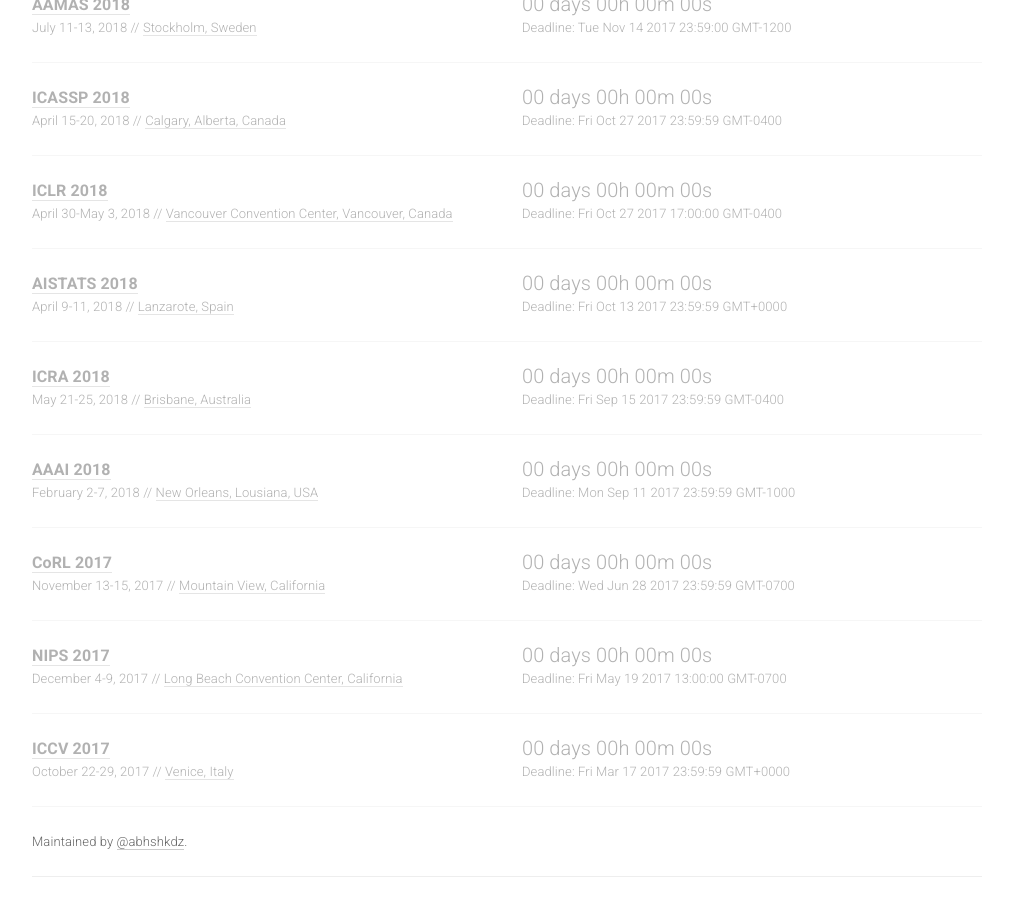
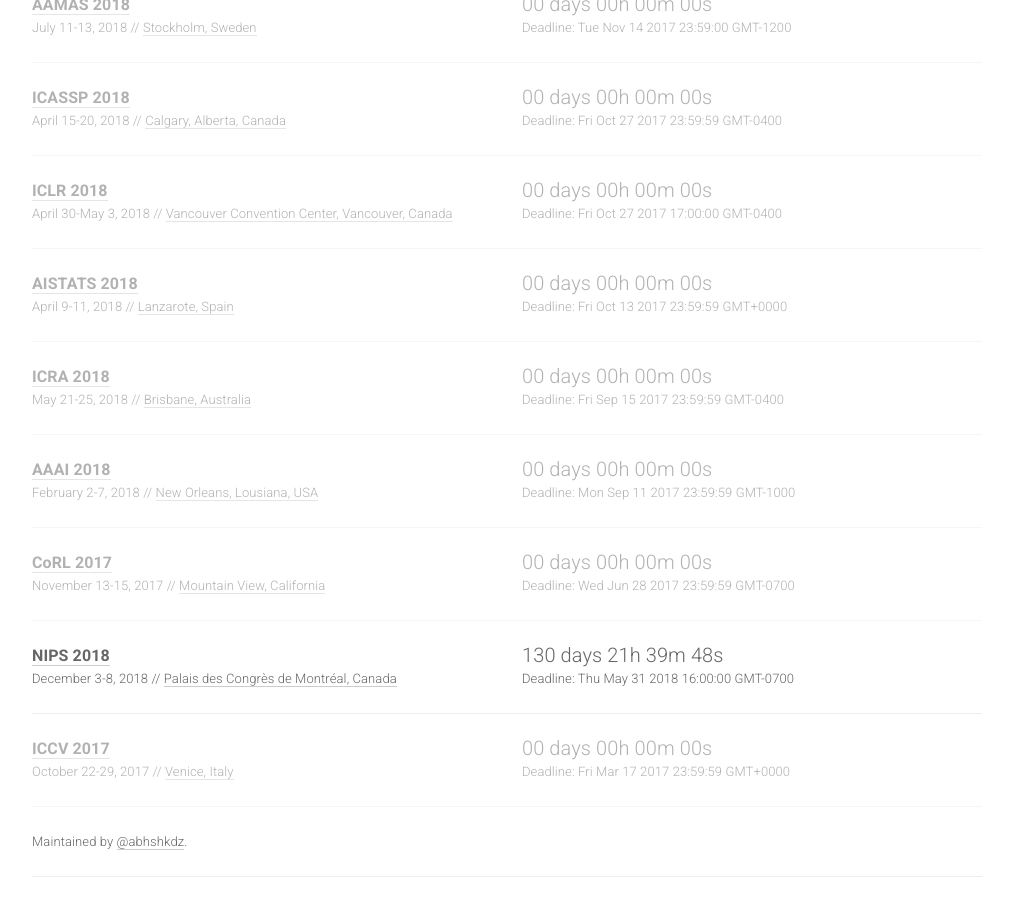
Before and after one commit to paperswithcode/ai-deadlines, a Jekyll site: the page built from index.html, in a window 1280 px wide and 900 px high, scrolled down 1721 px. Shown: the whole window, without its empty margins (133-1146 px from the left). Built offline with Jekyll 4.4.1, drawn with Linux system fonts in a browser that asks for light colours; nearby versions of some CDN libraries; comment, search, counter and statistics services are not loaded.

Commit message:
Update NIPS to 2018

```diff
--- a/_data/conferences.yml
+++ b/_data/conferences.yml
@@ -229,13 +229,13 @@
   sub: RO
 
 - name: NIPS
-  year: 2017
-  id: nips17
-  link: https://nips.cc/Conferences/2017
-  deadline: "2017-05-19 13:00:00"
+  year: 2018
+  id: nips18
+  link: https://nips.cc/Conferences/2018
+  deadline: "2018-05-31 16:00:00"
   timezone: America/Los_Angeles
-  date: December 4-9, 2017
-  place: Long Beach Convention Center, California
+  date: December 3-8, 2018
+  place: Palais des Congrès de Montréal, Canada
   sub: ML
 
 - name: ICCV
```
